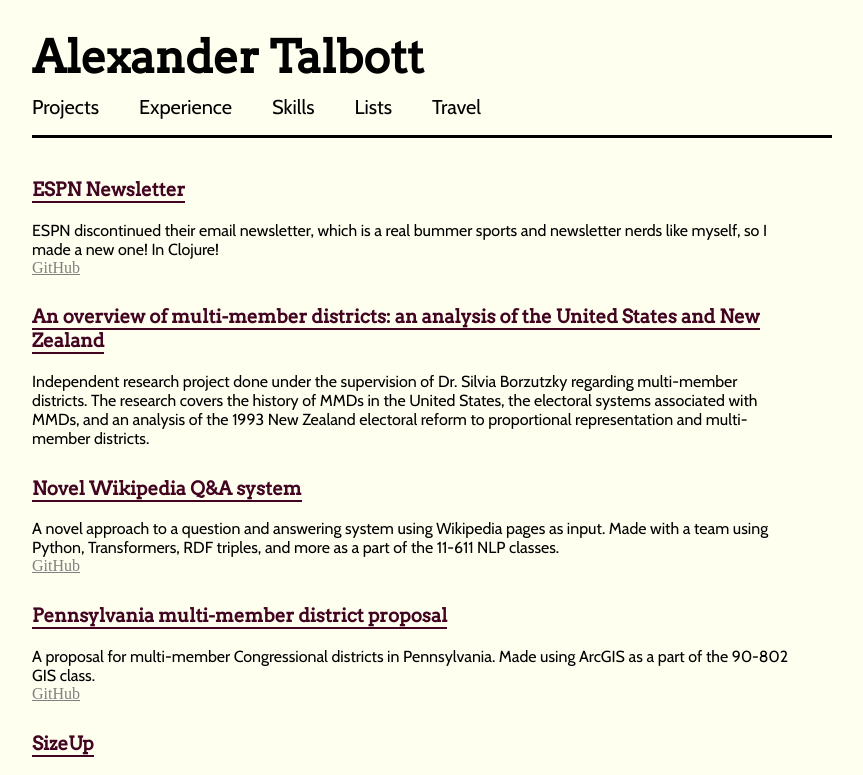
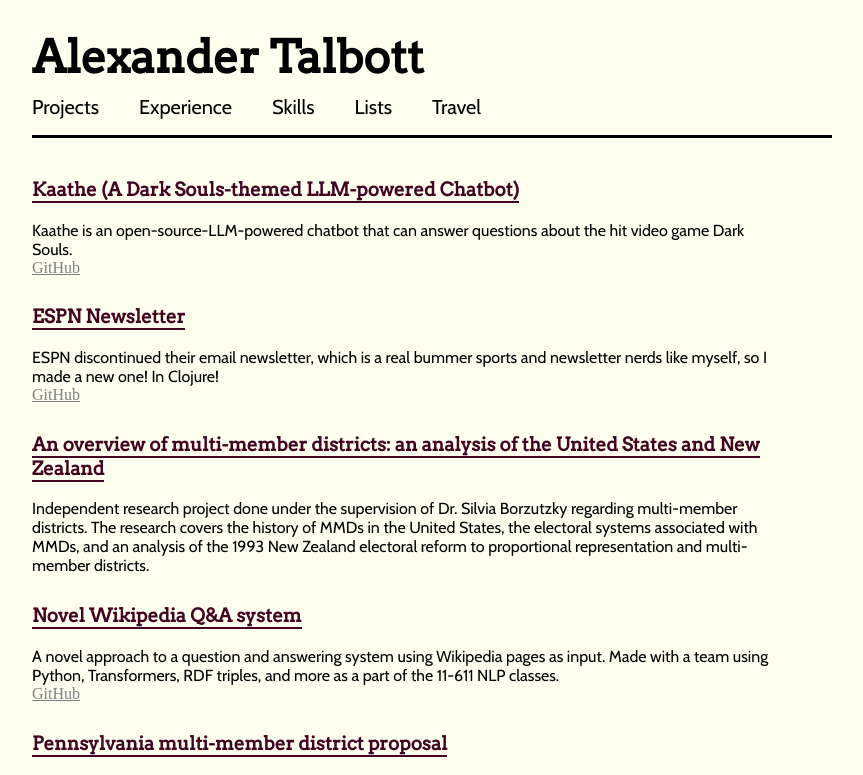
Before and after one commit to amtalb/amtalb.github.io, a Next.js app: page /projects in a window 1280 px wide. Shown: the top 775 px of the page, without its empty margins (208-1071 px from the left). Built offline with nearby package versions, Linux system fonts and the light colour scheme.

Commit message:
added Kaathe project

```diff
--- a/pages/projects.js
+++ b/pages/projects.js
@@ -10,6 +10,15 @@ const Projects = () => (
     <NavBar></NavBar>
     <Text>
       <ul style={{ paddingLeft: "0", marginLeft: "0" }}>
+        <li>
+          <Project
+            alt="Kaathe the LLM"
+            link="https://github.com/amtalb/kaathe"
+            title="Kaathe (A Dark Souls-themed LLM-powered Chatbot)"
+            description="Kaathe is an open-source-LLM-powered chatbot that can answer questions about the hit video game Dark Souls."
+            git="https://github.com/amtalb/kaathe">
+          </Project>
+        </li>
         <li>
           <Project
             alt="ESPN Newsletter"
```
